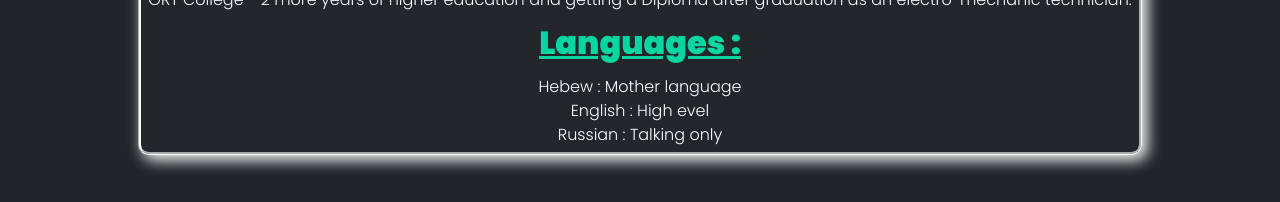
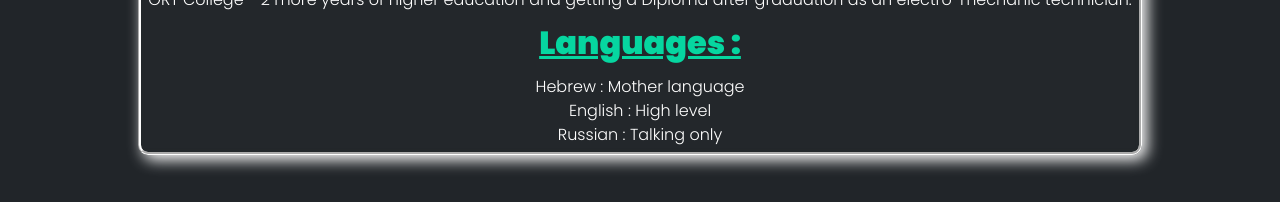
Before and after one commit to felixlutr/MyPortfolio, a React (Vite) app: page / in a window 1280 px wide. Shown: the part 1042-1244 px from the top of the page. Built offline with nearby package versions, Linux system fonts and the light colour scheme.

Commit message:
fixed a few grammar issues.

```diff
--- a/src/App.jsx
+++ b/src/App.jsx
@@ -140,8 +140,8 @@ function App() {
         </p>
         <h1 className="detailsTopic">Languages :</h1>
         <p className="detailsContent">
-          Hebew : Mother language
-          <br></br>English : High evel
+          Hebrew : Mother language
+          <br></br>English : High level
           <br></br>Russian : Talking only
         </p>
       </div>
```
